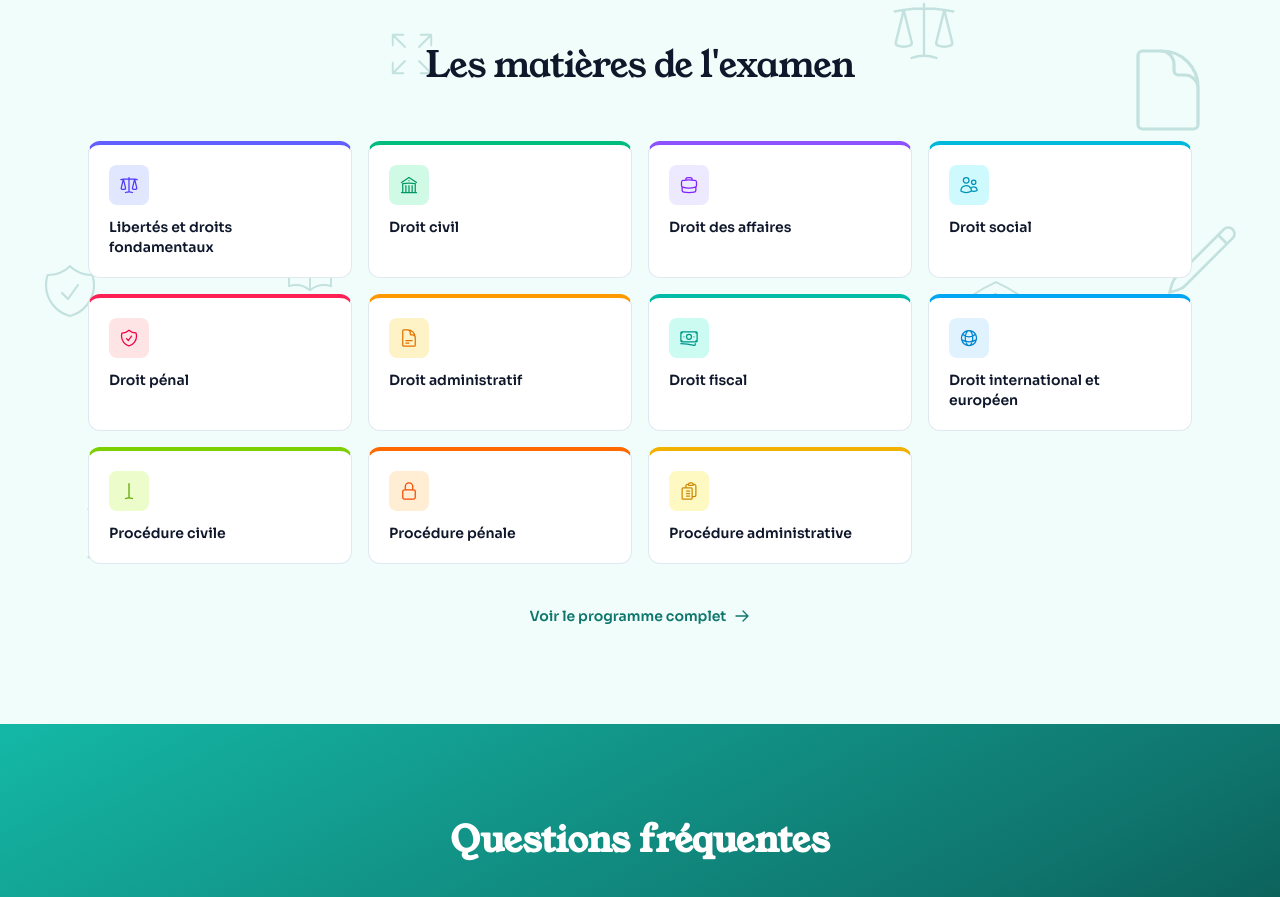
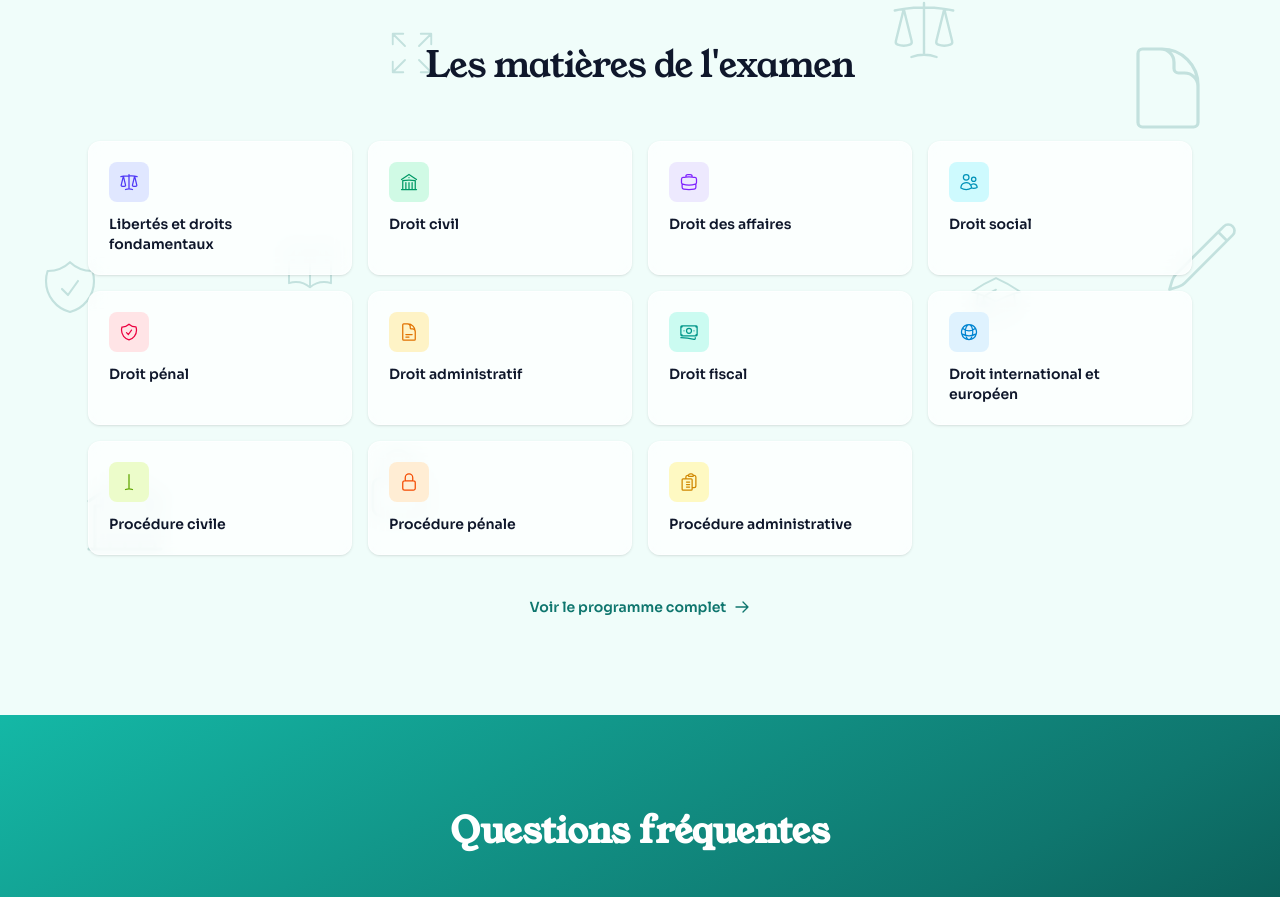
Before and after one commit to loicgautierbp-cpu/prepa-crfpa, a Next.js app: page / in a window 1280 px wide. Shown: the part 2472-3369 px from the top of the page. Built offline with nearby package versions, Linux system fonts and the light colour scheme; no server answers.

Commit message:
Cards matieres: transparence + ombre, sans barre de couleur

```diff
--- a/src/app/page.jsx
+++ b/src/app/page.jsx
@@ -219,7 +219,7 @@ export default function HomePage() {
               };
               const c = colorMap[ue.color] || colorMap.teal;
               return (
-                <div key={ue.id} className={`bg-white rounded-xl p-5 border border-slate-200 border-t-4 ${c.top} hover:shadow-md transition-all`}>
+                <div key={ue.id} className="bg-white/70 backdrop-blur-sm rounded-xl p-5 border border-white/60 shadow-sm hover:shadow-lg hover:bg-white transition-all">
                   <div className={`w-10 h-10 ${c.iconBg} rounded-lg flex items-center justify-center mb-3 [&_svg]:w-5 [&_svg]:h-5 ${c.icon}`} dangerouslySetInnerHTML={{ __html: ue.icon }} />
                   <h3 className="font-semibold text-sm text-slate-900">{ue.name}</h3>
                 </div>
```
